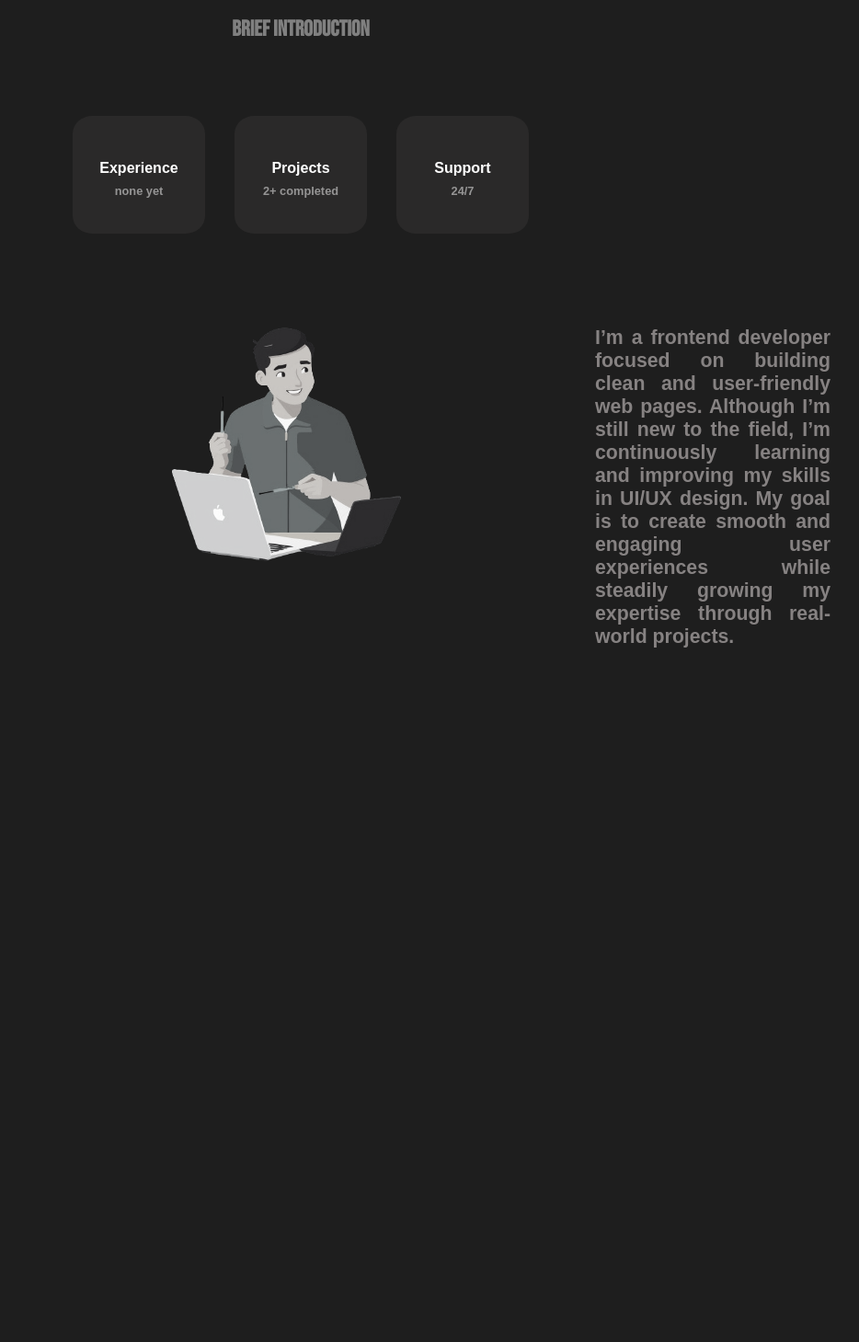
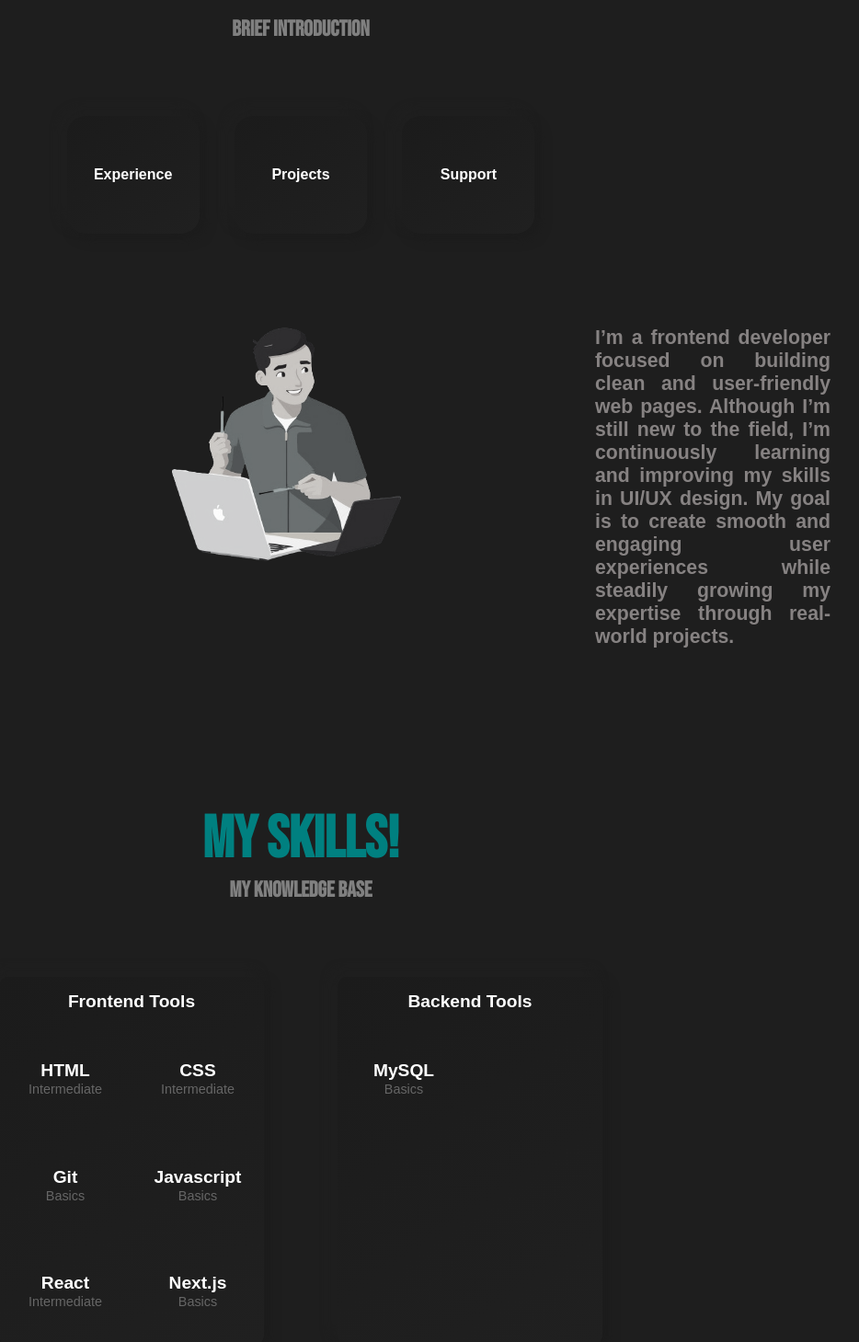
Before and after one commit to rudrakshass/portfolio, a React (Create React App) app: page / in a window 1280 px wide. Shown: the part 919-2378 px from the top of the page at 92% size, without its empty margins (313-1247 px from the left). Before the commit the page ends 1713 px from the top, so only its background shows below. Built offline with nearby package versions, Linux system fonts and the light colour scheme.

Commit message:
skills added

```diff
--- a/src/App.js
+++ b/src/App.js
@@ -1,17 +1,17 @@
 import Navbar from "./components/TopBar/topbar";
 import Home from "./components/Home/home";
 import About from "./components/About Me/about";
-import Mobnav from "./components/MobNav/mobnav";
+import Skills from "./components/Skills/skills";
 
 function App() {
   return (
     <div className="App">
       <Navbar/>
-      <Mobnav />
       <section id="home">
       <Home />
       </section>
       <About />
+      <Skills />
     </div>
   );
 }
--- a/src/components/About Me/about.css
+++ b/src/components/About Me/about.css
@@ -1,7 +1,7 @@
 @import url('https://fonts.googleapis.com/css2?family=Bebas+Neue&display=swap');
 
-.aboutcontent{
-    height: calc(100vh - 5rem);
+.about{
+    display: inline-flex;
 }
 .abtheading {
     color: teal;
@@ -20,7 +20,6 @@
     font-size: 4rem;
     font-weight: 600;
     margin-bottom: 0.1rem;
-    color: white;
 }
 
 .abtsubheading {
@@ -57,7 +56,7 @@
 #abtbox_item {
     position: relative;
     overflow: visible;
-    margin: 5rem 1rem;
+    margin: 5rem 1.2rem;
     margin-bottom: 8rem;
     margin-top: 0;
     display: flex;
@@ -68,18 +67,37 @@
     border: 0.1rem;
     border-radius: 15%;
     border-color: white;
-    background-color: rgb(42, 41, 41);
+    background-color: #2a2929;
     color: white;
     display: flex;
     align-items: center;
     justify-content: center;
     z-index: 1;
-    transition: 0.3s;
+    transition: 0.3s ease;
+    background: linear-gradient(145deg, #1b1b1b, #202020);
+    box-shadow:  6px 6px 12px #1c1c1c,
+             -6px -6px 12px #202020;
 }
 
 #abtbox_item:hover{
-    box-shadow: rgba(0, 128, 128, 0.48) 6px 2px 16px 0px, rgba(255, 255, 255, 0.8) -6px -2px 16px 0px;
+    box-shadow:  8px 8px 16px #151515,
+             -8px -8px 16px #272727;
 }
+
+#abtbox_item.hovered {
+    box-shadow: 8px 8px 16px #151515, -8px -8px 16px #272727; /* Same as hover effect */
+  }
+
+.expandedContent {
+    margin-top: 0.5rem;
+    font-size: 1rem;
+    color: lightgray;
+    text-align: center;
+    padding: 2rem;
+    color: rgb(134, 130, 130);
+  }
+
+
 
 #abtboxwrap.inner {
     position: relative;
@@ -87,7 +105,7 @@
     width: 100%;
     margin: 5px;
 }
-
+/*
 #abtboxwrap::before{
     content: "";
   display: block;
@@ -103,7 +121,7 @@
   position: absolute;
   animation: rotate 8s linear infinite;
   z-index: -1;
-}
+} */
 .inner {
     position: relative;
     z-index: 2;
--- a/src/components/About Me/about.jsx
+++ b/src/components/About Me/about.jsx
@@ -1,41 +1,72 @@
-import React from 'react';
-import projectlogo from '../../Assets/about/laptop.png';
-import supportlogo from '../../Assets/about/customer-service.png';
-import { motion } from 'motion/react';
-import abtimg from '../../Assets/about/abtimg.png';
-import './about.css';
+import React, { useState } from "react";
+import { delay, motion } from "framer-motion"; // Correct import path
+import abtimg from "../../Assets/about/abtimg.png";
+import "./about.css";
 
-function About() {
+export default function About() {
+  const [expandedBox, setExpandedBox] = useState(null);
+
+  const toggleExpand = (boxId) => {
+    setExpandedBox(expandedBox === boxId ? null : boxId); // Toggle expansion
+  };
+
   return (
-    <section id="about_content">
     <section id="about">
       <div className="abtheading">
         <span className="abtheading_text">About Me!</span>
         <span className="abtsubheading">Brief Introduction</span>
       </div>
       <div id="abtbox">
-            <motion.div whileHover={{ scale:1.2}} id="abtbox_item">
-              <span className="boxtitle">Experience</span>
-              <span className="boxcontent">none yet</span>
+        {[
+          { id: 1, title: "Experience", content: "I’m still learning but have a passion for creating clean and functional designs." },
+          { id: 2, title: "Projects", content: "I’ve worked on 2+ projects, showcasing responsive and interactive designs." },
+          { id: 3, title: "Support", content: "I’m always available to collaborate and share ideas, providing 24/7 support." },
+        ].map((box) => (
+          <motion.div
+            key={box.id}
+            id="abtbox_item"
+            onClick={() => toggleExpand(box.id)}
+            layout
+            animate={{
+              height: expandedBox === box.id ? "16rem" : "8rem",
+              width: expandedBox === box.id ? "18rem" : "9rem",
+            }}
+            transition={{duration: 0.4 }}
+            className={`box ${expandedBox === box.id ? "hovered" : ""}`}
+          >
+            <motion.span
+              layout
+              className="boxtitle"
+              animate={{
+                fontSize: expandedBox === box.id ? "1.5rem" : "1rem",
+              }}
+              transition={{ delay:0.3,duration: 0.3}}
+            >
+              {box.title}
+            </motion.span>
+            {expandedBox === box.id && (
+              <motion.div
+                initial={{ opacity: 0 }}
+                animate={{ opacity: 1 }}
+                transition={{ delay:0.6,duration: 0.3 }}
+                className="expandedContent"
+              >
+                {box.content}
               </motion.div>
-            <motion.div whileHover={{ scale:1.2}} id="abtbox_item">
-              <span className="boxtitle">Projects</span>
-              <span className="boxcontent">2+ completed</span>
+            )}
           </motion.div>
-            <motion.div whileHover={{ scale:1.2}} id="abtbox_item">
-              <span className="boxtitle">Support</span>
-              <span className="boxcontent">24/7</span>
-            </motion.div>
+        ))}
       </div>
       <div className="aboutcontent">
         <div className="abouttext">
-            <span className="aboutpara">I’m a frontend developer focused on building clean and user-friendly web pages. Although I’m still new to the field, I’m continuously learning and improving my skills in UI/UX design. My goal is to create smooth and engaging user experiences while steadily growing my expertise through real-world projects.</span>
+          <span className="aboutpara">
+            I’m a frontend developer focused on building clean and user-friendly web pages. Although I’m still new to the
+            field, I’m continuously learning and improving my skills in UI/UX design. My goal is to create smooth and
+            engaging user experiences while steadily growing my expertise through real-world projects.
+          </span>
         </div>
       </div>
       <img src={abtimg} alt="Me" className="photoofme2" />
     </section>
-    </section>
-  )
+  );
 }
-
-export default About;
--- a/src/components/Home/home.css
+++ b/src/components/Home/home.css
@@ -16,6 +16,7 @@
     width: auto;
     filter: grayscale(90%);
 }
+
 
 .intro_content{
     display: inline-flex;
--- a/src/components/Home/home.jsx
+++ b/src/components/Home/home.jsx
@@ -8,12 +8,12 @@ function Home(){
   return (
     <section id="intro">
         <div className="intro_content">
-            <span className="name">Rudraksha Singh</span>
+            <motion.span className="name">Rudraksha Singh</motion.span>
             <span className="webd">Web Developer</span>
             <span className="about"><br/>A web developer focused on front-end design <br/>and building clean, responsive interfaces. <br/>Constantly learning and expanding my skill set, <br/>with a solid foundation in data structures <br/>and algorithms to ensure efficient code. <br/> Take a look at my work—I’d love to connect!<br/></span>
             <motion.button whileHover={{scale:1.2}} whileTap={{scale:0.7}} className="intro_contact">Hit Me Up!</motion.button>
         </div>
-        <motion.img drag whileDrag={{scale:0.8}} dragSnapToOrigin whileHover={{scale:1.2}} src={imgme} alt="Me" className="photoofme" />
+        <motion.img drag whileDrag={{scale:0.8, borderRadius:50}} dragSnapToOrigin whileHover={{scale:1.2}} src={imgme} alt="Me" className="photoofme" />
     </section>
   )
 }
--- a/src/components/Skills/skills.css
+++ b/src/components/Skills/skills.css
@@ -0,0 +1,91 @@
+.skills{
+    min-height: 100vh;
+    padding: 2rem 0;
+    overflow: auto;
+}
+
+.skills-heading {
+    color: teal;
+    font-weight: 300;
+    font-family: "Bebas Neue", sans-serif;
+    font-size: 4rem;
+    display: flex;
+    flex-direction: column;
+    justify-content: center;
+    text-align: center;
+    margin: 5rem;
+    user-select: none;
+}
+
+.skills-heading-text {
+    font-size: 4rem;
+    font-weight: 600;
+    margin-bottom: 0.1rem;
+}
+
+.skills-subheading {
+    font-size: 1.5rem;
+    font-weight: 600;
+    color: grey;
+}
+
+.skills-tables {
+    display: flex;
+    justify-content: center;
+    gap: 5rem;
+    flex-wrap: wrap;
+    margin-top: 2rem;
+}
+
+
+.table table {
+    border-collapse: collapse;
+    height: 25rem;
+    width: 18rem;
+    background-color: #2a2929;
+    color: white;
+    border-radius: 3%;
+    transition: 0.3s ease;
+    background: linear-gradient(145deg, #1b1b1b, #202020);
+    box-shadow:  6px 6px 12px #1c1c1c,
+             -6px -6px 12px #202020;
+}
+
+.table table:hover{
+    box-shadow:  8px 8px 16px #151515,
+             -8px -8px 16px #272727;
+}
+
+.table table.inner {
+    position: relative;
+    z-index: 1;
+    width: 100%;
+    margin: 5px;
+}
+
+.table th {
+    color: white;
+    padding: 1rem;
+    text-align: center;
+    font-size: 1.2rem;
+}
+
+.table td {
+    height: 30%;
+    width: 50%;
+    position: relative;
+    text-align: center;
+    padding: 1rem;
+}
+
+.big-text {
+    position: relative;
+    font-size: 1.2rem;
+    font-weight: bold;
+}
+
+.small-text {
+    position: relative;
+    font-size: 0.9rem;
+    color: #666;
+}
--- a/src/components/Skills/skills.jsx
+++ b/src/components/Skills/skills.jsx
@@ -1,13 +1,89 @@
 import React from "react";
+import "./skills.css";
 
-function Skills(){
-    return(){
-        <div className="skills">
-        <section className="skillheading">
-        span
-        </section>
+export default function Skills() {
+  return (
+    <section id="skills">
+      <div className="skills-heading">
+        <span className="skills-heading-text">My Skills!</span>
+        <span className="skills-subheading">My Knowledge Base</span>
+      </div>
+      <div className="skills-tables">
+        <div className="table">
+          <table>
+            <thead>
+              <tr>
+                <th className="table-head" colSpan="2">Frontend Tools</th>
+              </tr>
+            </thead>
+            <tbody>
+              <tr>
+                <td>
+                  <span className="big-text">HTML</span>
+                  <br />
+                  <span className="small-text">Intermediate</span>
+                </td>
+                <td>
+                  <span className="big-text">CSS</span>
+                  <br />
+                  <span className="small-text">Intermediate</span>
+                </td>
+              </tr>
+              <tr>
+                <td>
+                  <span className="big-text">Git</span>
+                  <br />
+                  <span className="small-text">Basics</span>
+                </td>
+                <td>
+                  <span className="big-text">Javascript</span>
+                  <br />
+                  <span className="small-text">Basics</span>
+                </td>
+              </tr>
+              <tr>
+                <td>
+                  <span className="big-text">React</span>
+                  <br />
+                  <span className="small-text">Intermediate</span>
+                </td>
+                <td>
+                  <span className="big-text">Next.js</span>
+                  <br />
+                  <span className="small-text">Basics</span>
+                </td>
+              </tr>
+            </tbody>
+          </table>
         </div>
-    }
+        <div className="table">
+          <table>
+            <thead>
+              <tr>
+                <th className="table-head" colSpan="2">Backend Tools</th>
+              </tr>
+            </thead>
+            <tbody>
+              <tr>
+                <td>
+                  <span className="big-text">MySQL</span>
+                  <br />
+                  <span className="small-text">Basics</span>
+                </td>
+                <td></td>
+              </tr>
+              <tr>
+              <td></td>
+              <td></td>
+              </tr>
+              <tr>
+              <td></td>
+              <td></td>
+              </tr>
+            </tbody>
+          </table>
+        </div>
+      </div>
+    </section>
+  );
 }
-
-export default Skills;
--- a/src/components/TopBar/topbar.jsx
+++ b/src/components/TopBar/topbar.jsx
@@ -11,10 +11,10 @@ function Navbar(){
         animate
         href="index.html" className="top_logo">Rudraksha</motion.a>
         <div className="topcontent">
-            <Link to="home" className="topcontent_item">Home</Link>
-            <Link to='about' className="topcontent_item">About</Link>
-            <Link className="topcontent_item">Skills</Link>
-            <Link className="topcontent_item">Qualifications</Link>
+            <Link to="home" className="topcontent_item" offset={-140}>Home</Link>
+            <Link to='about' className="topcontent_item" offset={-140}>About</Link>
+            <Link to="skills" className="topcontent_item">Skills</Link>
+            <Link className="topcontent_item">Projects</Link>
         </div>
         <motion.button whileHover={{scale: 1.1}} whileTap={{scale: 0.8}} className="contact"><img src={chatbubble} alt="chaticon" className='chaticon' />Contact Me</motion.button>
     </nav>
```
Also changed, not shown: src/components/MobNav/mobnav.css (deleted, +0 -70 lines), src/components/MobNav/mobnav.jsx (deleted, +0 -38 lines), src/components/Projects/projects.css (added), src/components/Projects/projects.jsx (added). Lines whose indentation alone changed are shown as unchanged.
